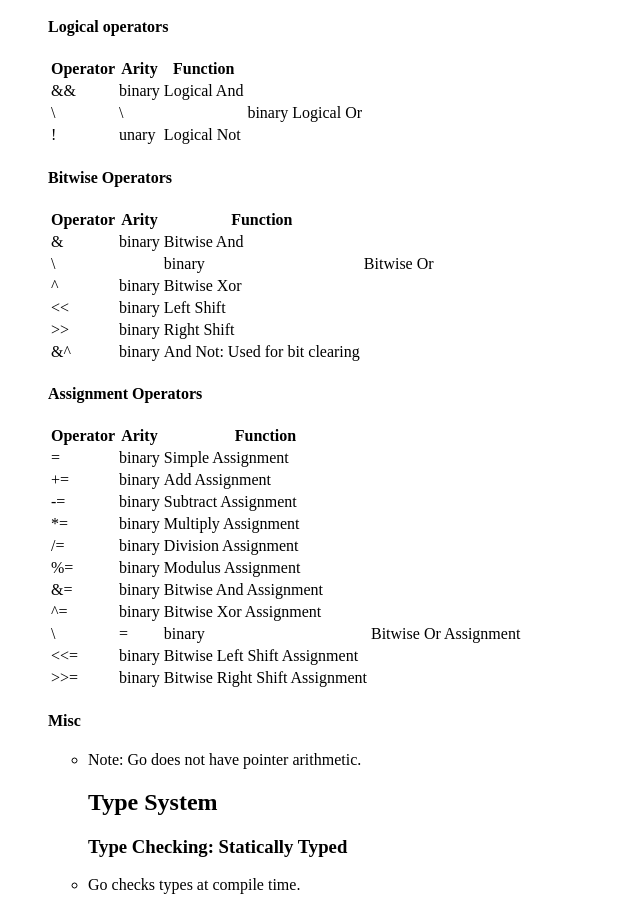
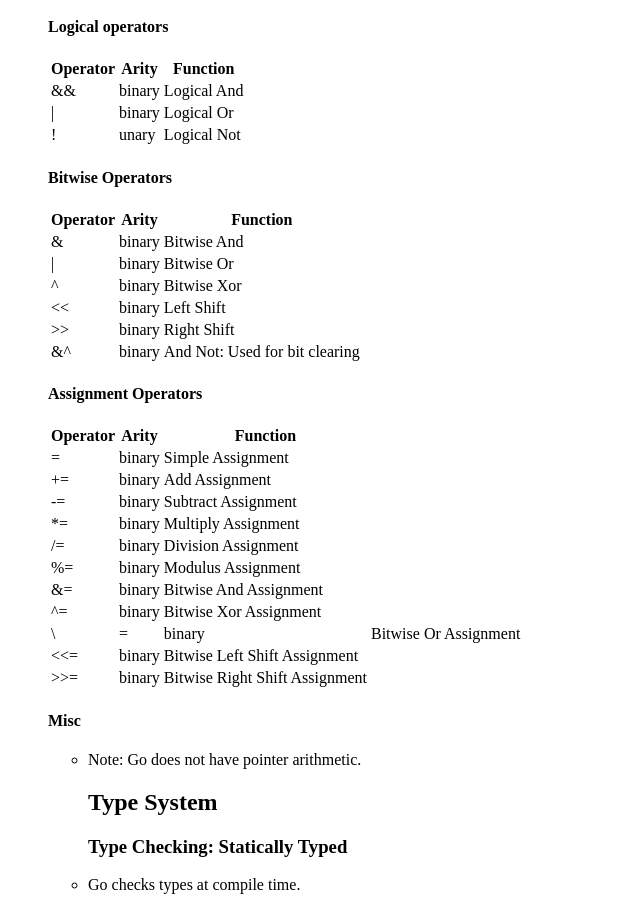
Before and after one commit to SoleBridge/SoleBridge.github.io, a plain HTML site: page index.html in a window 1280 px wide. Shown: the part 2027-2930 px from the top of the page, without its empty margins (0-640 px from the left). Drawn offline with Linux system fonts and the light colour scheme.

Commit message:
Update index.html

```diff
--- a/index.html
+++ b/index.html
@@ -190,9 +190,7 @@
 <td>Logical And</td>
 </tr>
 <tr>
-<td>\</td>
-<td>\</td>
-<td></td>
+<td>|</td>
 <td>binary</td>
 <td>Logical Or</td>
 </tr>
@@ -219,8 +217,7 @@
 <td>Bitwise And</td>
 </tr>
 <tr>
-<td>\</td>
-<td></td>
+<td>|</td>
 <td>binary</td>
 <td>Bitwise Or</td>
 </tr>
@@ -228,6 +225,7 @@
 <td>^</td>
 <td>binary</td>
 <td>Bitwise Xor</td>
+
 </tr>
 <tr>
 <td>&lt;&lt;</td>
```
